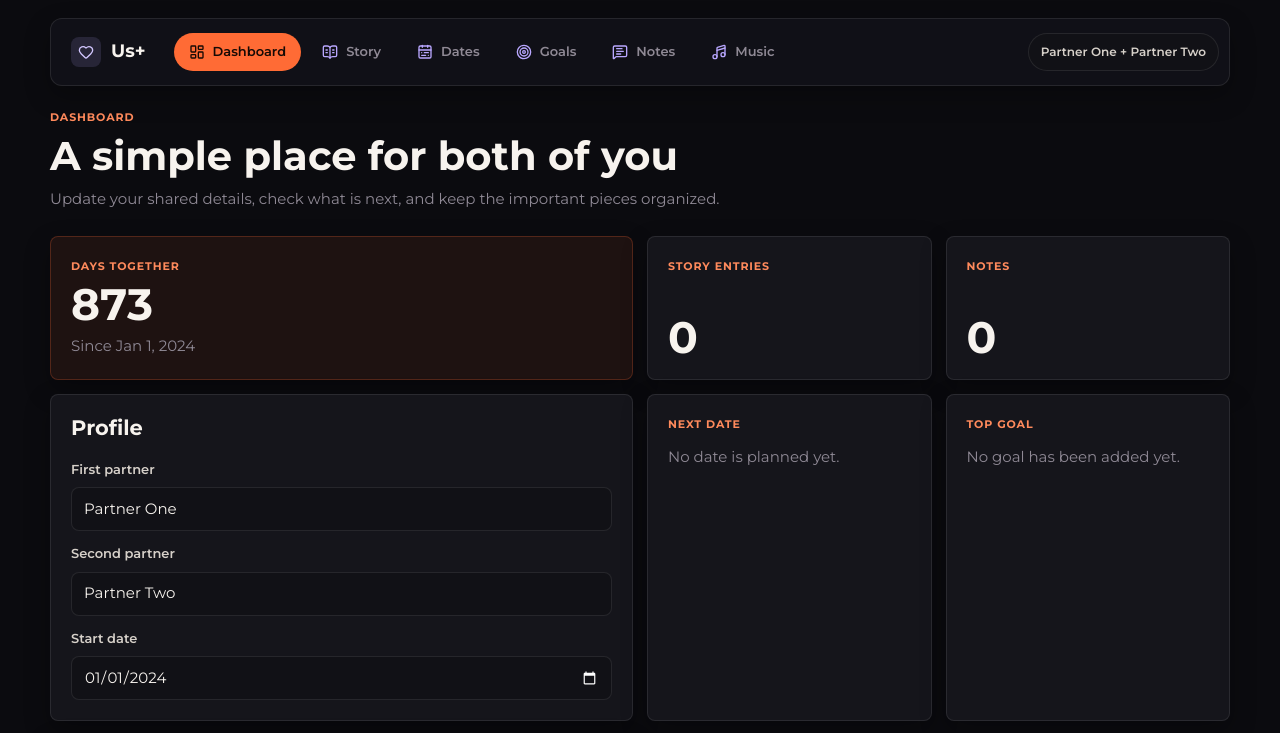
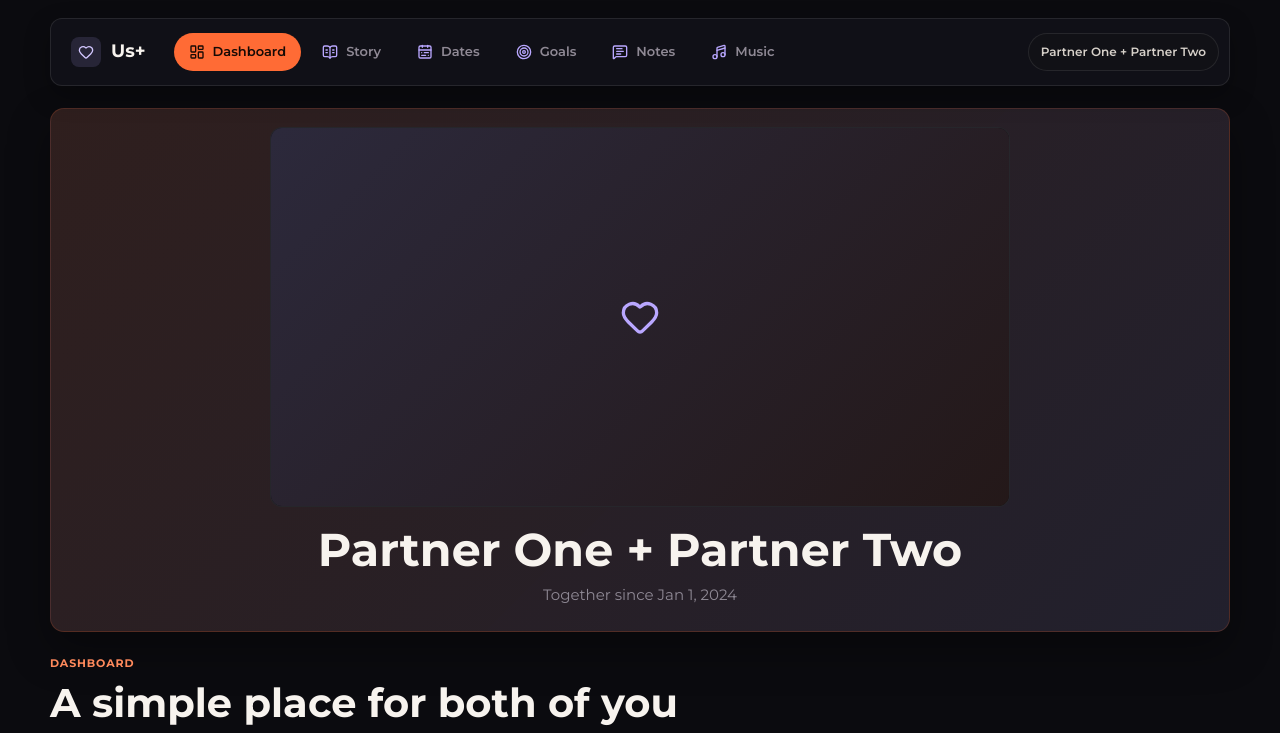
Before and after one commit to Manu9476/US-, a React (Vite) app: page / in a window 1280 px wide. Shown: the top 733 px of the page. Built offline with nearby package versions, Linux system fonts and the light colour scheme.

Commit message:
Add couple photo to dashboard

```diff
--- a/src/App.jsx
+++ b/src/App.jsx
@@ -35,7 +35,7 @@ const navItems = [
   { id: 'playlist', label: 'Music', icon: Music4 },
 ]
 
-const initialProfile = { one: 'Partner One', two: 'Partner Two', since: '2024-01-01' }
+const initialProfile = { one: 'Partner One', two: 'Partner Two', since: '2024-01-01', photoUrl: '' }
 const dateIdeas = [
   'Dinner at a new place nearby',
   'Coffee walk and a shared playlist',
@@ -194,7 +194,27 @@ function DashboardSection({
   setProfile,
 }) {
   return (
-    <section className="app-page">
+    <section className="app-page dashboard-page">
+      <article className="couple-card">
+        <div className="couple-photo-frame">
+          {profile.photoUrl ? (
+            <img
+              className="couple-photo"
+              src={profile.photoUrl}
+              alt={`${profile.one} and ${profile.two}`}
+            />
+          ) : (
+            <div className="couple-photo-placeholder">
+              <Heart className="h-10 w-10" />
+            </div>
+          )}
+        </div>
+        <div className="couple-names">
+          <h1>{profile.one} + {profile.two}</h1>
+          <p className="body-muted">Together since {formatDate(profile.since)}</p>
+        </div>
+      </article>
+
       <PageHeader
         eyebrow="Dashboard"
         title="A simple place for both of you"
@@ -247,6 +267,11 @@ function DashboardSection({
               />
             </label>
           </div>
+          <ImageUploadField
+            label="Couple picture"
+            value={profile.photoUrl ?? ''}
+            onChange={(value) => setProfile((currentProfile) => ({ ...currentProfile, photoUrl: value }))}
+          />
         </article>
 
         <article className="info-panel">
--- a/src/index.css
+++ b/src/index.css
@@ -240,6 +240,65 @@ a {
   display: grid;
   gap: 24px;
   padding-bottom: 42px;
+}
+
+.dashboard-page {
+  gap: 22px;
+}
+
+.couple-card {
+  display: grid;
+  gap: 18px;
+  justify-items: center;
+  border: 1px solid rgba(255, 107, 53, 0.18);
+  border-radius: 14px;
+  background:
+    linear-gradient(135deg, rgba(255, 107, 53, 0.11), rgba(185, 167, 255, 0.08)),
+    var(--surface);
+  box-shadow: var(--shadow);
+  padding: 18px;
+}
+
+.couple-photo-frame {
+  position: relative;
+  overflow: hidden;
+  width: min(100%, 740px);
+  aspect-ratio: 4 / 3;
+  max-height: 380px;
+  border: 1px solid var(--border);
+  border-radius: 12px;
+  background: var(--surface-tint);
+}
+
+.couple-photo {
+  width: 100%;
+  height: 100%;
+  object-fit: cover;
+  display: block;
+}
+
+.couple-photo-placeholder {
+  display: grid;
+  height: 100%;
+  place-items: center;
+  color: var(--secondary);
+  background:
+    linear-gradient(135deg, rgba(185, 167, 255, 0.16), rgba(255, 107, 53, 0.08)),
+    var(--surface-tint);
+}
+
+.couple-names {
+  display: grid;
+  gap: 8px;
+  max-width: 820px;
+  padding: 0 0 6px;
+  text-align: center;
+}
+
+.couple-names h1 {
+  max-width: 760px;
+  font-size: 46px;
+  line-height: 1.08;
 }
 
 .page-header {
@@ -718,7 +777,8 @@ a {
   }
 
   .dashboard-grid,
-  .workspace-grid {
+  .workspace-grid,
+  .couple-card {
     grid-template-columns: 1fr;
   }
 
@@ -771,6 +831,10 @@ a {
     align-items: stretch;
   }
 
+  .couple-names h1 {
+    font-size: 34px;
+  }
+
   .metric-card strong {
     font-size: 38px;
   }
```
